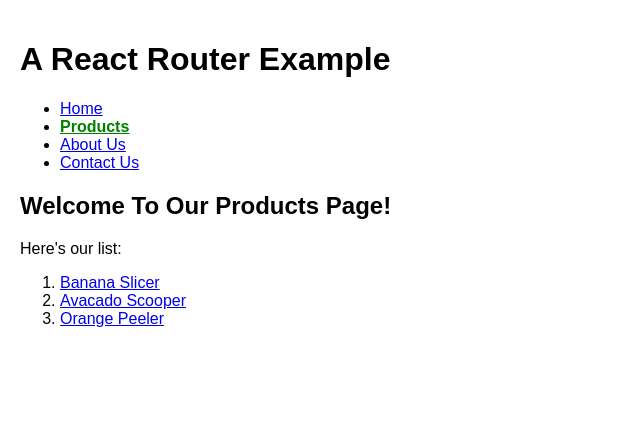
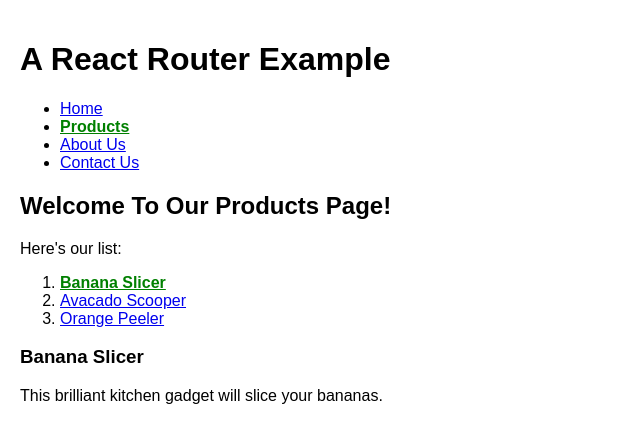
Before and after one commit to SpaceFozzy/react-router-example, a React (Create React App) app: page /products/1 in a window 1280 px wide. Shown: the top 442 px of the page, without its empty margins (0-640 px from the left). Built offline with nearby package versions, Linux system fonts and the light colour scheme.

Commit message:
Fix bug in product detail route rendering

```diff
--- a/src/products/product-details.component.js
+++ b/src/products/product-details.component.js
@@ -2,16 +2,24 @@ import React, { Component } from 'react';
 import products from './product-list.data';
 
 class ProductDetails extends Component {
-    constructor() {
-        super()
+    constructor(props) {
+        super(props)
         this.state = {
             product: null,
         }
     }
 
-    componentWillReceiveProps() {
+    componentDidMount() {
+        this.updateProduct(this.props.id);
+    }
+
+    componentWillReceiveProps(nextProps) {
+       this.updateProduct(nextProps.id);
+    }
+
+    updateProduct(id) {
         const product = products.find((product) => {
-            return product.id === +this.props.match.params.id;
+            return product.id === +id;
         })
         this.setState({ product });
     }
--- a/src/products/products.component.js
+++ b/src/products/products.component.js
@@ -11,13 +11,17 @@ class ProductsComponent extends Component {
                 <h2>Welcome To Our Products Page!</h2>
                 Here's our list:
                 <ol>
-                {products && products.map((product)=>
-                    <li key={product.id}>
-                        <NavLink to={`/products/${product.id}`}>{product.title}</NavLink>
-                    </li>
-                )}
+                    {products && products.map(product =>
+                        <li key={product.id}>
+                            <NavLink to={`/products/${product.id}`}
+                                activeStyle={{ fontWeight: 'bold', color: 'green' }}
+                            >
+                                {product.title}
+                            </NavLink>
+                        </li>
+                    )}
                 </ol>
-                <Route path={`/products/:id`} component={ProductDetails} />
+                <ProductDetails id={this.props.match.params.id} />
             </div>
         );
     }
```
